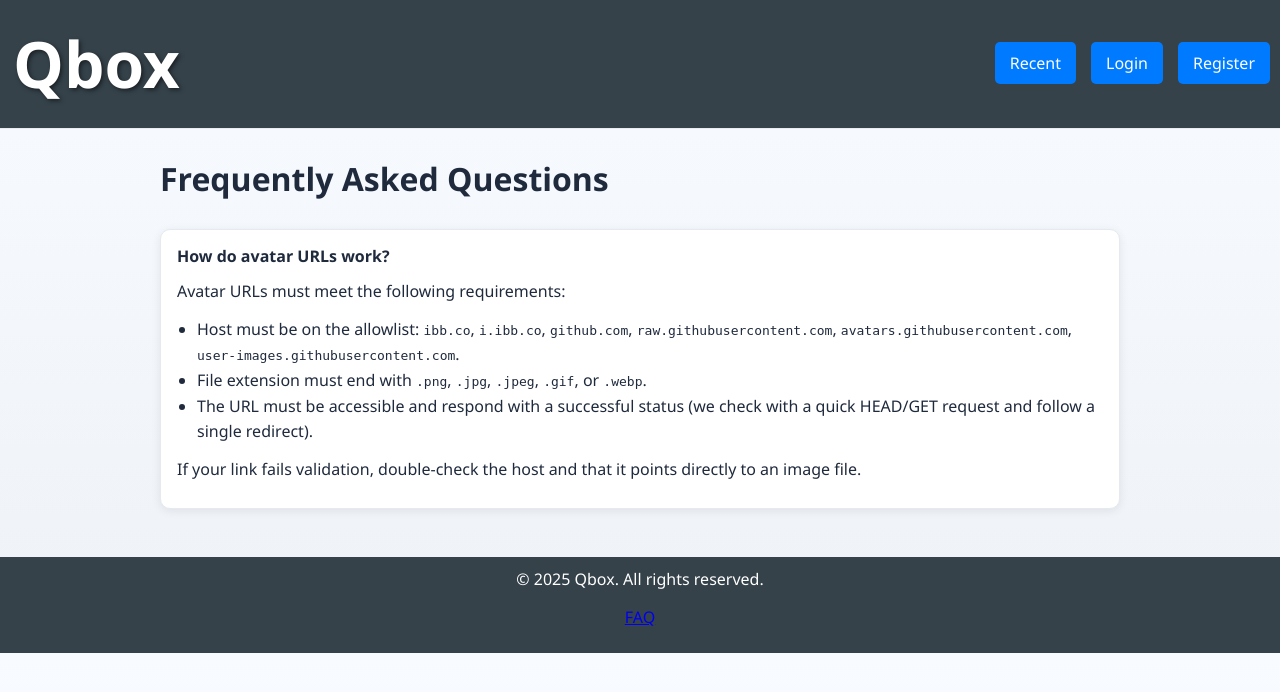
After one commit to VertyyBird/qbox, a Flask app: page /faq in a window 1280 px wide. The commit adds this page. Shown: the top 692 px of the page. Run offline with Flask 3, Linux system fonts and the light colour scheme.

Commit message:
add faq and surface avatar url rules

```diff
--- a/app.py
+++ b/app.py
@@ -116,6 +116,10 @@
     user = User.query.filter_by(username=username).first_or_404()
     answer = Answer.query.filter_by(public_id=public_id, author_id=user.id).first_or_404()
     return render_template('answer.html', user=user, answer=answer)
+
+@app.route('/faq')
+def faq():
+    return render_template('faq.html')
 
 @app.route('/register', methods=['GET', 'POST'])
 def register():
--- a/static/css/styles.css
+++ b/static/css/styles.css
@@ -216,3 +216,9 @@
     font-size: 0.9em;
     text-align: right;
 }
+
+.bulleted {
+    padding-left: 20px;
+    list-style: disc;
+    margin: 0 0 12px;
+}
--- a/templates/dashboard.html
+++ b/templates/dashboard.html
@@ -98,7 +98,7 @@
                     {% endfor %}
                 </div>
                 <div class="form-group">
-                    {{ update_form.avatar_url.label }}
+                    {{ update_form.avatar_url.label }} (<a href="{{ url_for('faq') }}#avatar-rules" target="_blank" rel="noopener">avatar rules</a>)
                     {{ update_form.avatar_url(size=32, class_="form-control") }}
                     {% for error in update_form.avatar_url.errors %}
                         <span style="color: red;">[{{ error }}]</span>
--- /dev/null
+++ b/templates/faq.html
@@ -0,0 +1,43 @@
+{#
+Qbox, a Q&A website
+Copyright (C) 2025  Rhys Baker
+
+This program is free software: you can redistribute it and/or modify
+it under the terms of the GNU Affero General Public License as
+published by the Free Software Foundation, either version 3 of the
+License, or (at your option) any later version.
+
+This program is distributed in the hope that it will be useful,
+but WITHOUT ANY WARRANTY; without even the implied warranty of
+MERCHANTABILITY or FITNESS FOR A PARTICULAR PURPOSE.  See the
+GNU Affero General Public License for more details.
+
+You should have received a copy of the GNU Affero General Public License
+along with this program.  If not, see <https://www.gnu.org/licenses/>.
+#}
+
+{% extends 'base.html' %}
+{% block title %}FAQ - Qbox{% endblock %}
+{% block og_title %}FAQ - Qbox{% endblock %}
+{% block og_description %}Answers to common questions about Qbox.{% endblock %}
+{% block og_type %}website{% endblock %}
+{% block content %}
+<div class="content-section">
+    <h1>Frequently Asked Questions</h1>
+</div>
+
+<div class="content-section">
+    <div class="card" id="avatar-rules">
+        <div class="card-header">
+            <div><strong>How do avatar URLs work?</strong></div>
+        </div>
+        <p>Avatar URLs must meet the following requirements:</p>
+        <ul class="bulleted">
+            <li>Host must be on the allowlist: <code>ibb.co</code>, <code>i.ibb.co</code>, <code>github.com</code>, <code>raw.githubusercontent.com</code>, <code>avatars.githubusercontent.com</code>, <code>user-images.githubusercontent.com</code>.</li>
+            <li>File extension must end with <code>.png</code>, <code>.jpg</code>, <code>.jpeg</code>, <code>.gif</code>, or <code>.webp</code>.</li>
+            <li>The URL must be accessible and respond with a successful status (we check with a quick HEAD/GET request and follow a single redirect).</li>
+        </ul>
+        <p>If your link fails validation, double-check the host and that it points directly to an image file.</p>
+    </div>
+</div>
+{% endblock %}
--- a/templates/footer.html
+++ b/templates/footer.html
@@ -18,4 +18,5 @@
 
 <footer>
     <p>&copy; {{ now().year }} Qbox. All rights reserved.</p>
+    <p><a href="{{ url_for('faq') }}">FAQ</a></p>
 </footer>
--- a/templates/register.html
+++ b/templates/register.html
@@ -47,7 +47,7 @@
                 {% endfor %}
             </div>
             <div>
-                {{ form.avatar_url.label }}<br>
+                {{ form.avatar_url.label }} (<a href="{{ url_for('faq') }}#avatar-rules" target="_blank" rel="noopener">avatar rules</a>)<br>
                 {{ form.avatar_url(size=32) }}<br>
                 {% for error in form.avatar_url.errors %}
                     <span style="color: red;">[{{ error }}]</span>
```
